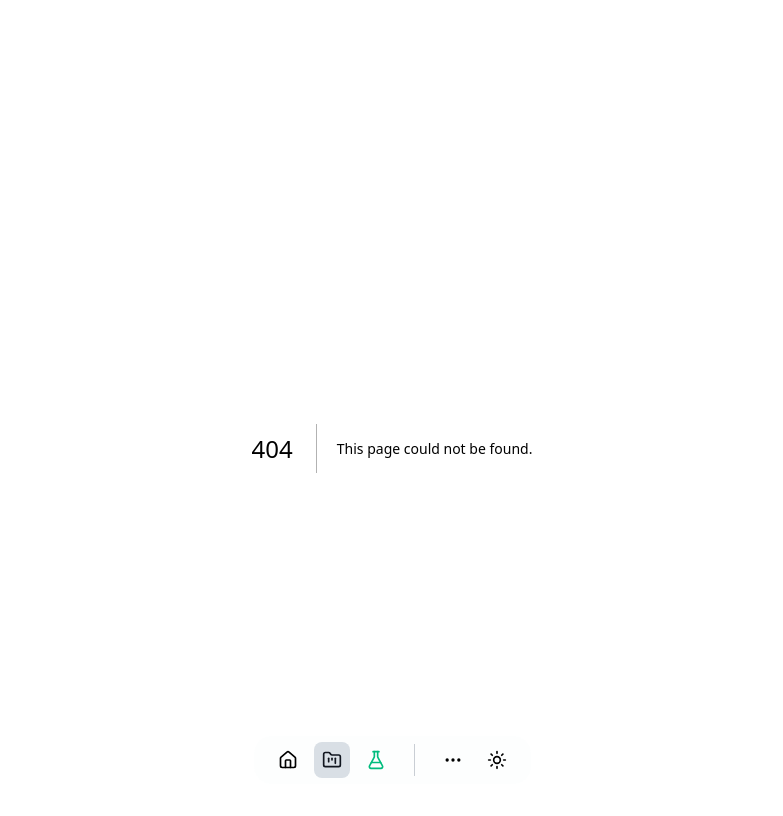
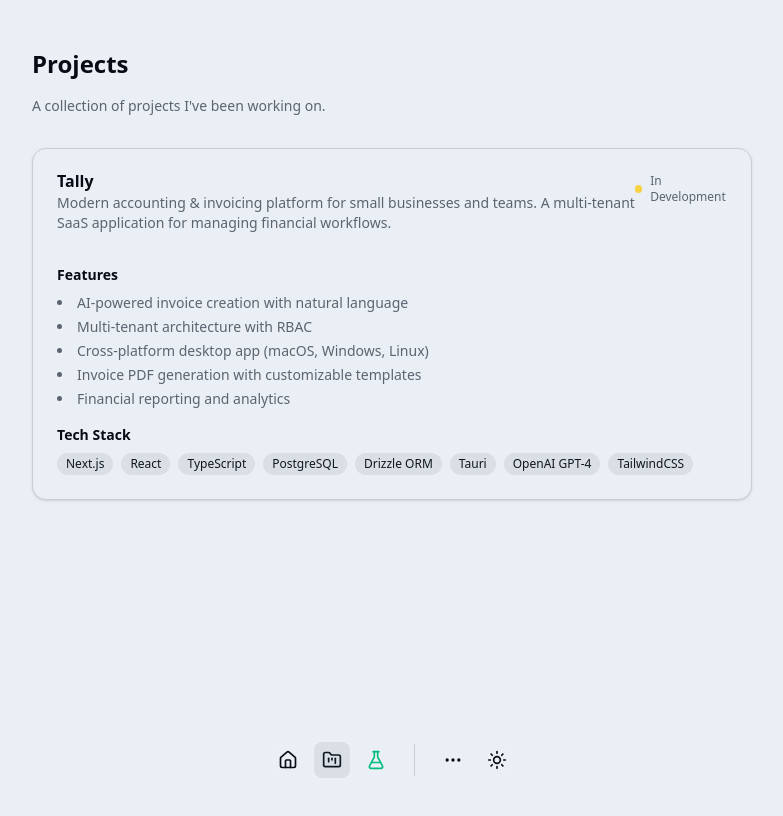
Before and after one commit to eggfriedrice24/homepage, a Next.js app: page /projects in a window 1280 px wide. Before the commit this address had no page. Shown: the top 816 px of the page, without its empty margins (248-1031 px from the left). Built offline with nearby package versions, Linux system fonts and the light colour scheme.

Commit message:
feat: add projects page with tally and empty lab page

```diff
--- /dev/null
+++ b/src/app/lab/page.tsx
@@ -0,0 +1,18 @@
+import { FlaskConical } from "lucide-react";
+
+export default function LabPage() {
+  return (
+    <div className="flex min-h-[60vh] flex-col items-center justify-center space-y-4">
+      <div className="animate-[slide-down-fade_0.6s_cubic-bezier(0.16,1,0.3,1)_0ms_both]">
+        <FlaskConical className="size-16 text-emerald-500" />
+      </div>
+
+      <div className="animate-[slide-down-fade_0.6s_cubic-bezier(0.16,1,0.3,1)_100ms_both] space-y-2 text-center">
+        <h1 className="text-2xl font-bold">Lab</h1>
+        <p className="text-sm text-muted-foreground">
+          Experiments and components coming soon.
+        </p>
+      </div>
+    </div>
+  );
+}
--- /dev/null
+++ b/src/app/projects/page.tsx
@@ -0,0 +1,125 @@
+import { ExternalLink } from "lucide-react";
+
+import { Badge } from "@/components/ui/badge";
+import { Card, CardContent, CardDescription, CardHeader, CardTitle } from "@/components/ui/card";
+
+type Project = {
+  name: string;
+  description: string;
+  tech: string[];
+  features: string[];
+  status: "development" | "live" | "archived";
+  url?: string;
+};
+
+const projects: Project[] = [
+  {
+    name: "Tally",
+    description: "Modern accounting & invoicing platform for small businesses and teams. A multi-tenant SaaS application for managing financial workflows.",
+    tech: [
+      "Next.js",
+      "React",
+      "TypeScript",
+      "PostgreSQL",
+      "Drizzle ORM",
+      "Tauri",
+      "OpenAI GPT-4",
+      "TailwindCSS",
+    ],
+    features: [
+      "AI-powered invoice creation with natural language",
+      "Multi-tenant architecture with RBAC",
+      "Cross-platform desktop app (macOS, Windows, Linux)",
+      "Invoice PDF generation with customizable templates",
+      "Financial reporting and analytics",
+    ],
+    status: "development",
+  },
+];
+
+function StatusIndicator({ status }: { status: Project["status"] }) {
+  const colors = {
+    development: "bg-yellow-400",
+    live: "bg-green-400",
+    archived: "bg-gray-400",
+  };
+
+  const labels = {
+    development: "In Development",
+    live: "Live",
+    archived: "Archived",
+  };
+
+  return (
+    <div className="flex items-center gap-2">
+      <div className={`size-2 animate-pulse rounded-full ${colors[status]}`} />
+      <span className="text-xs text-muted-foreground">{labels[status]}</span>
+    </div>
+  );
+}
+
+export default function ProjectsPage() {
+  return (
+    <div className="space-y-8">
+      <section className="animate-[slide-down-fade_0.6s_cubic-bezier(0.16,1,0.3,1)_0ms_both] space-y-4">
+        <h1 className="text-2xl font-bold">Projects</h1>
+        <p className="text-sm text-muted-foreground">
+          A collection of projects I&apos;ve been working on.
+        </p>
+      </section>
+
+      <div className="grid gap-6">
+        {projects.map((project, index) => (
+          <Card
+            key={project.name}
+            className="animate-[slide-down-fade_0.6s_cubic-bezier(0.16,1,0.3,1)_both]"
+            style={{ animationDelay: `${(index + 1) * 100}ms` }}
+          >
+            <CardHeader>
+              <div className="flex items-start justify-between">
+                <div className="space-y-1">
+                  <CardTitle className="flex items-center gap-2">
+                    {project.name}
+                    {project.url && (
+                      <a
+                        href={project.url}
+                        target="_blank"
+                        rel="noreferrer"
+                        className="text-muted-foreground transition-colors hover:text-foreground"
+                      >
+                        <ExternalLink className="size-4" />
+                      </a>
+                    )}
+                  </CardTitle>
+                  <CardDescription>{project.description}</CardDescription>
+                </div>
+                <StatusIndicator status={project.status} />
+              </div>
+            </CardHeader>
+            <CardContent className="space-y-4">
+              <div className="space-y-2">
+                <h4 className="text-sm font-semibold">Features</h4>
+                <ul className="list-inside list-disc space-y-1 text-sm text-muted-foreground">
+                  {project.features.map(feature => (
+                    <li key={feature}>{feature}</li>
+                  ))}
+                </ul>
+              </div>
+
+              <div className="space-y-2">
+                <h4 className="text-sm font-semibold">Tech Stack</h4>
+                <div className="flex flex-wrap gap-2">
+                  {project.tech.map(tech => (
+                    <Badge key={tech} variant="secondary">
+                      {tech}
+                    </Badge>
+                  ))}
+                </div>
+              </div>
+            </CardContent>
+          </Card>
+        ))}
+      </div>
+    </div>
+  );
+}
```
